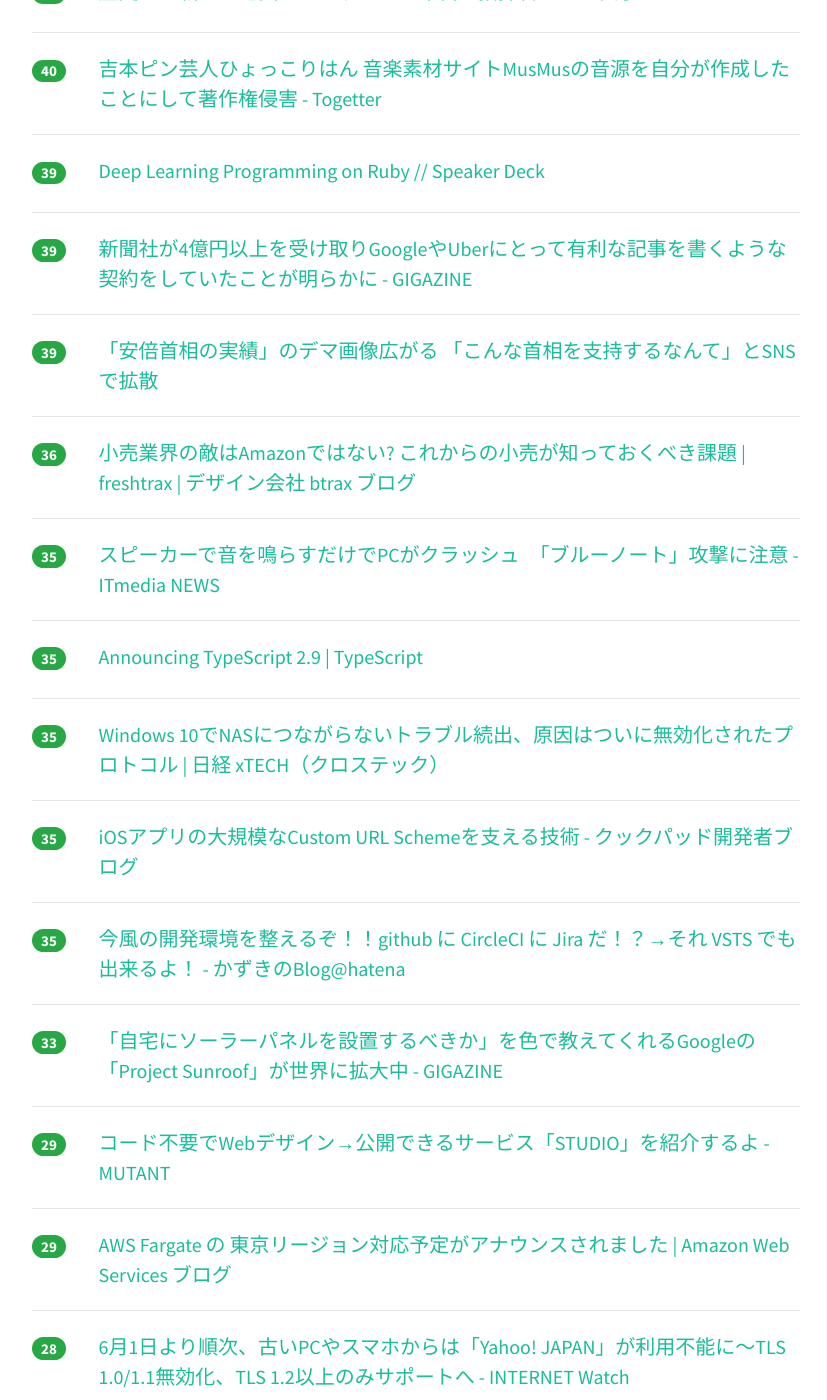
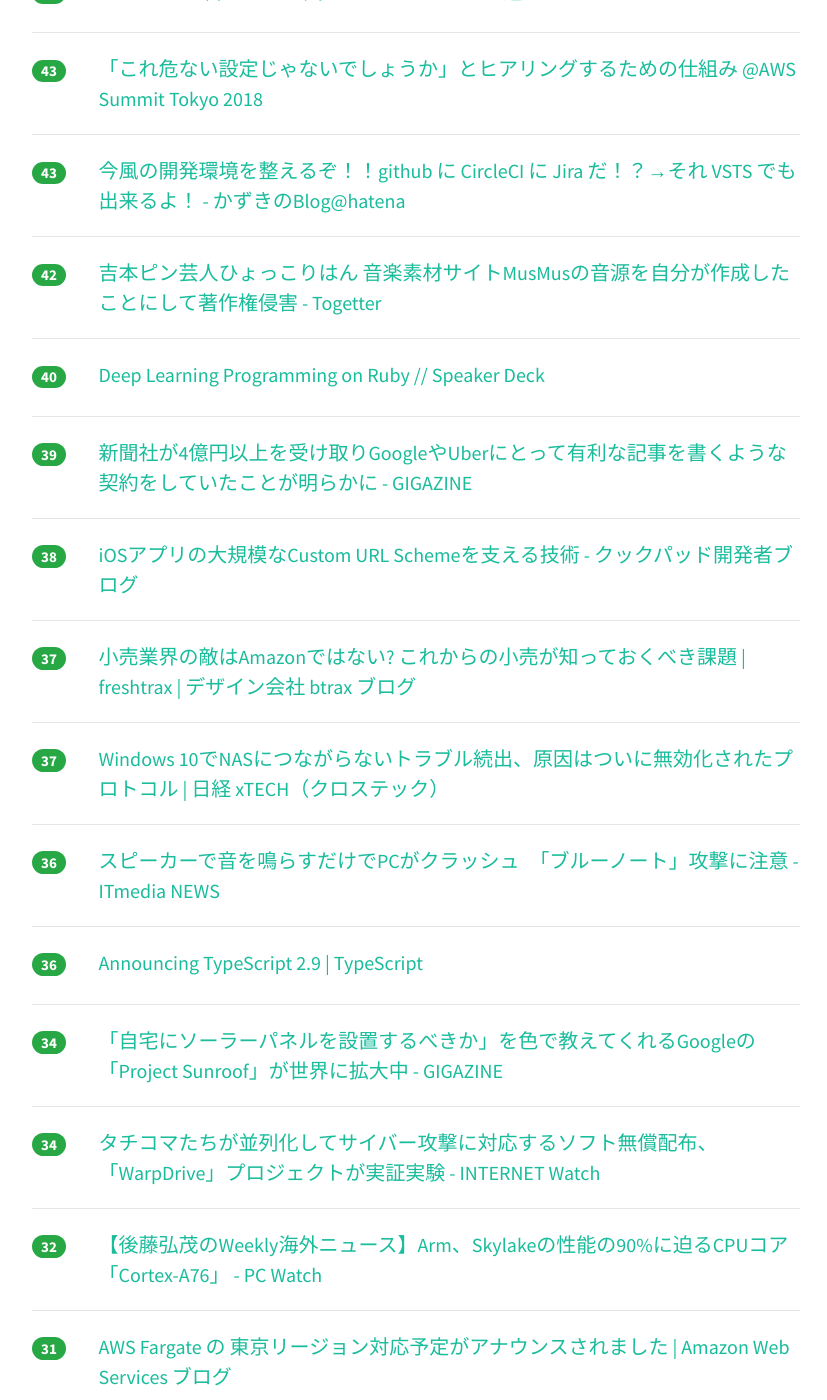
Before and after one commit to yatta47/hatena-matome-site, a Jekyll site: the page built from _posts/2018-06-01-hatena.md, in a window 1280 px wide and 1400 px high, scrolled down 1521 px. Shown: the whole window, without its empty margins (224-1051 px from the left). Built offline with Jekyll 4.4.1, drawn with Linux system fonts in a browser that asks for light colours; nearby versions of some CDN libraries; some of the changed text lies outside the part shown.

Commit message:
Updated 2018-06-01

```diff
--- a/_posts/2018-06-01-hatena.md
+++ b/_posts/2018-06-01-hatena.md
@@ -1,63 +1,73 @@
 ---
 layout: post
 title:  "2018-06-01 はてぶIT"
-date:   2018-06-01 17:00:44
+date:   2018-06-01 18:03:15
 tags: [it-hotentry]
 ---
-52 件のデータあり
+54 件のデータあり
 
 <hr><div class="row">
-<div class="col-1"><span class="badge badge-pill badge-success h2">465</span></div>
+<div class="col-1"><span class="badge badge-pill badge-success h2">477</span></div>
 <div class="col-11"><a href='http://mizchi.hatenablog.com/entry/2018/05/31/233220' target='_blank'>最近のフロントエンドのエディタ事情 - mizchi's blog</a></div>
 </div>
 <hr>
 <div class="row">
-<div class="col-1"><span class="badge badge-pill badge-success h2">299</span></div>
+<div class="col-1"><span class="badge badge-pill badge-success h2">322</span></div>
 <div class="col-11"><a href='http://www.itmedia.co.jp/news/articles/1806/01/news010.html' target='_blank'>“危機意識”で団結したアダルトコミック業界　「読み放題」実現のワケ (1/3) - ITmedia NEWS</a></div>
 </div>
 <hr>
 <div class="row">
-<div class="col-1"><span class="badge badge-pill badge-success h2">196</span></div>
+<div class="col-1"><span class="badge badge-pill badge-success h2">216</span></div>
 <div class="col-11"><a href='https://togetter.com/li/1232781' target='_blank'>ポケモン金銀の開発中ROMが流出し、没ポケモンが大量に発掘される。多数のベイビィポケモンやポンデライオンも？ - Togetter</a></div>
 </div>
 <hr>
 <div class="row">
-<div class="col-1"><span class="badge badge-pill badge-success h2">136</span></div>
+<div class="col-1"><span class="badge badge-pill badge-success h2">158</span></div>
 <div class="col-11"><a href='http://www.itmedia.co.jp/news/articles/1806/01/news080.html' target='_blank'>みずほ銀、9日からシステム移行　「世界最大級のプロジェクト」　ATMやネットバンクに臨時休止日 (1/2) - ITmedia NEWS</a></div>
 </div>
 <hr>
 <div class="row">
-<div class="col-1"><span class="badge badge-pill badge-success h2">93</span></div>
+<div class="col-1"><span class="badge badge-pill badge-success h2">118</span></div>
 <div class="col-11"><a href='http://vexus2.hatenablog.jp/entry/manga-village' target='_blank'>漫画ビレッジっていうWebサービスを作った - PhpStormと僕</a></div>
 </div>
 <hr>
 <div class="row">
-<div class="col-1"><span class="badge badge-pill badge-success h2">76</span></div>
+<div class="col-1"><span class="badge badge-pill badge-success h2">77</span></div>
 <div class="col-11"><a href='https://www.publickey1.jp/blog/18/dramddr4intel_optane_dc_persistent_memory2019.html' target='_blank'>インテル、DRAMと同じDDR4スロットに挿せる不揮発性メモリ「Intel Optane DC persistent memory」サンプル出荷開始、2019年に本格出荷へ － Publickey</a></div>
 </div>
 <hr>
 <div class="row">
-<div class="col-1"><span class="badge badge-pill badge-success h2">69</span></div>
+<div class="col-1"><span class="badge badge-pill badge-success h2">72</span></div>
 <div class="col-11"><a href='http://gihyo.jp/dev/serial/01/continue-power' target='_blank'>継続は力なり―大器晩成エンジニアを目指して：連載｜gihyo.jp … 技術評論社</a></div>
 </div>
 <hr>
 <div class="row">
-<div class="col-1"><span class="badge badge-pill badge-success h2">65</span></div>
+<div class="col-1"><span class="badge badge-pill badge-success h2">69</span></div>
 <div class="col-11"><a href='https://dev.classmethod.jp/cloud/sugano-042-iam-best-practices/' target='_blank'>AWS を安全に使うために（IAM のベストプラクティス） ｜ Developers.IO</a></div>
 </div>
 <hr>
 <div class="row">
-<div class="col-1"><span class="badge badge-pill badge-success h2">52</span></div>
+<div class="col-1"><span class="badge badge-pill badge-success h2">56</span></div>
+<div class="col-11"><a href='https://www.buzzfeed.com/jp/kotahatachi/debunk-jisseki' target='_blank'>「安倍首相の実績」のデマ画像広がる 「こんな首相を支持するなんて」とSNSで拡散</a></div>
+</div>
+<hr>
+<div class="row">
+<div class="col-1"><span class="badge badge-pill badge-success h2">54</span></div>
 <div class="col-11"><a href='https://qiita.com/tsunaki/items/7fba8d2238861c79f409' target='_blank'>[業務で使える！]Kubernetes(Docker)、Ansibleを使った機械学習基盤の構築自動化(ベアメタル)メモ</a></div>
 </div>
 <hr>
 <div class="row">
-<div class="col-1"><span class="badge badge-pill badge-success h2">45</span></div>
+<div class="col-1"><span class="badge badge-pill badge-success h2">52</span></div>
+<div class="col-11"><a href='https://anond.hatelabo.jp/20180601103051' target='_blank'>歴史上の戦いを地図にプロットして年代や指揮官ごとに表示できるやつ</a></div>
+</div>
+<hr>
+<div class="row">
+<div class="col-1"><span class="badge badge-pill badge-success h2">49</span></div>
 <div class="col-11"><a href='https://qiita.com/wadadon/items/8cfd5b05283ccdc0147b' target='_blank'>ディープラーニングでモーガン・フリーマンとココナッツチョコレートを識別してみる</a></div>
 </div>
 <hr>
 <div class="row">
-<div class="col-1"><span class="badge badge-pill badge-success h2">44</span></div>
+<div class="col-1"><span class="badge badge-pill badge-success h2">48</span></div>
 <div class="col-11"><a href='https://qiita.com/c18t/items/f3a911ef01f124071c95' target='_blank'>Dockerfileを書くときに気をつけていること10選</a></div>
 </div>
 <hr>
@@ -67,17 +77,17 @@ tags: [it-hotentry]
 </div>
 <hr>
 <div class="row">
+<div class="col-1"><span class="badge badge-pill badge-success h2">43</span></div>
+<div class="col-11"><a href='http://blog.okazuki.jp/entry/2018/06/01/091226' target='_blank'>今風の開発環境を整えるぞ！！github に CircleCI に Jira だ！？→それ VSTS でも出来るよ！ - かずきのBlog@hatena</a></div>
+</div>
+<hr>
+<div class="row">
 <div class="col-1"><span class="badge badge-pill badge-success h2">42</span></div>
-<div class="col-11"><a href='https://anond.hatelabo.jp/20180601103051' target='_blank'>歴史上の戦いを地図にプロットして年代や指揮官ごとに表示できるやつ</a></div>
+<div class="col-11"><a href='https://togetter.com/li/1232747' target='_blank'>吉本ピン芸人ひょっこりはん 音楽素材サイトMusMusの音源を自分が作成したことにして著作権侵害 - Togetter</a></div>
 </div>
 <hr>
 <div class="row">
 <div class="col-1"><span class="badge badge-pill badge-success h2">40</span></div>
-<div class="col-11"><a href='https://togetter.com/li/1232747' target='_blank'>吉本ピン芸人ひょっこりはん 音楽素材サイトMusMusの音源を自分が作成したことにして著作権侵害 - Togetter</a></div>
-</div>
-<hr>
-<div class="row">
-<div class="col-1"><span class="badge badge-pill badge-success h2">39</span></div>
 <div class="col-11"><a href='https://speakerdeck.com/mrkn/deep-learning-programming-on-ruby' target='_blank'>Deep Learning Programming on Ruby // Speaker Deck</a></div>
 </div>
 <hr>
@@ -87,43 +97,48 @@ tags: [it-hotentry]
 </div>
 <hr>
 <div class="row">
-<div class="col-1"><span class="badge badge-pill badge-success h2">39</span></div>
-<div class="col-11"><a href='https://www.buzzfeed.com/jp/kotahatachi/debunk-jisseki' target='_blank'>「安倍首相の実績」のデマ画像広がる 「こんな首相を支持するなんて」とSNSで拡散</a></div>
+<div class="col-1"><span class="badge badge-pill badge-success h2">38</span></div>
+<div class="col-11"><a href='http://techlife.cookpad.com/entry/2018/06/01/113000' target='_blank'>iOSアプリの大規模なCustom URL Schemeを支える技術 - クックパッド開発者ブログ</a></div>
+</div>
+<hr>
+<div class="row">
+<div class="col-1"><span class="badge badge-pill badge-success h2">37</span></div>
+<div class="col-11"><a href='http://blog.btrax.com/jp/2018/06/01/retail-store-startup/' target='_blank'>小売業界の敵はAmazonではない? これからの小売が知っておくべき課題 | freshtrax | デザイン会社 btrax ブログ</a></div>
+</div>
+<hr>
+<div class="row">
+<div class="col-1"><span class="badge badge-pill badge-success h2">37</span></div>
+<div class="col-11"><a href='http://tech.nikkeibp.co.jp/atcl/nxt/column/18/00001/00552/' target='_blank'>Windows 10でNASにつながらないトラブル続出、原因はついに無効化されたプロトコル | 日経 xTECH（クロステック）</a></div>
 </div>
 <hr>
 <div class="row">
 <div class="col-1"><span class="badge badge-pill badge-success h2">36</span></div>
-<div class="col-11"><a href='http://blog.btrax.com/jp/2018/06/01/retail-store-startup/' target='_blank'>小売業界の敵はAmazonではない? これからの小売が知っておくべき課題 | freshtrax | デザイン会社 btrax ブログ</a></div>
-</div>
-<hr>
-<div class="row">
-<div class="col-1"><span class="badge badge-pill badge-success h2">35</span></div>
 <div class="col-11"><a href='http://www.itmedia.co.jp/news/articles/1805/31/news131.html' target='_blank'>スピーカーで音を鳴らすだけでPCがクラッシュ　「ブルーノート」攻撃に注意 - ITmedia NEWS</a></div>
 </div>
 <hr>
 <div class="row">
-<div class="col-1"><span class="badge badge-pill badge-success h2">35</span></div>
+<div class="col-1"><span class="badge badge-pill badge-success h2">36</span></div>
 <div class="col-11"><a href='https://blogs.msdn.microsoft.com/typescript/2018/05/31/announcing-typescript-2-9/' target='_blank'>Announcing TypeScript 2.9 | TypeScript</a></div>
 </div>
 <hr>
 <div class="row">
-<div class="col-1"><span class="badge badge-pill badge-success h2">35</span></div>
-<div class="col-11"><a href='http://tech.nikkeibp.co.jp/atcl/nxt/column/18/00001/00552/' target='_blank'>Windows 10でNASにつながらないトラブル続出、原因はついに無効化されたプロトコル | 日経 xTECH（クロステック）</a></div>
+<div class="col-1"><span class="badge badge-pill badge-success h2">34</span></div>
+<div class="col-11"><a href='https://gigazine.net/news/20180531-google-launch-solar-power-service/' target='_blank'>「自宅にソーラーパネルを設置するべきか」を色で教えてくれるGoogleの「Project Sunroof」が世界に拡大中 - GIGAZINE</a></div>
 </div>
 <hr>
 <div class="row">
-<div class="col-1"><span class="badge badge-pill badge-success h2">35</span></div>
-<div class="col-11"><a href='http://techlife.cookpad.com/entry/2018/06/01/113000' target='_blank'>iOSアプリの大規模なCustom URL Schemeを支える技術 - クックパッド開発者ブログ</a></div>
+<div class="col-1"><span class="badge badge-pill badge-success h2">34</span></div>
+<div class="col-11"><a href='https://internet.watch.impress.co.jp/docs/news/1125180.html' target='_blank'>タチコマたちが並列化してサイバー攻撃に対応するソフト無償配布、「WarpDrive」プロジェクトが実証実験 - INTERNET Watch</a></div>
 </div>
 <hr>
 <div class="row">
-<div class="col-1"><span class="badge badge-pill badge-success h2">35</span></div>
-<div class="col-11"><a href='http://blog.okazuki.jp/entry/2018/06/01/091226' target='_blank'>今風の開発環境を整えるぞ！！github に CircleCI に Jira だ！？→それ VSTS でも出来るよ！ - かずきのBlog@hatena</a></div>
+<div class="col-1"><span class="badge badge-pill badge-success h2">32</span></div>
+<div class="col-11"><a href='https://pc.watch.impress.co.jp/docs/column/kaigai/1125098.html' target='_blank'>【後藤弘茂のWeekly海外ニュース】Arm、Skylakeの性能の90%に迫るCPUコア「Cortex-A76」 - PC Watch</a></div>
 </div>
 <hr>
 <div class="row">
-<div class="col-1"><span class="badge badge-pill badge-success h2">33</span></div>
-<div class="col-11"><a href='https://gigazine.net/news/20180531-google-launch-solar-power-service/' target='_blank'>「自宅にソーラーパネルを設置するべきか」を色で教えてくれるGoogleの「Project Sunroof」が世界に拡大中 - GIGAZINE</a></div>
+<div class="col-1"><span class="badge badge-pill badge-success h2">31</span></div>
+<div class="col-11"><a href='https://aws.amazon.com/jp/blogs/news/aws-fargate-tokyo-launch/' target='_blank'>AWS Fargate の 東京リージョン対応予定がアナウンスされました | Amazon Web Services ブログ</a></div>
 </div>
 <hr>
 <div class="row">
@@ -133,17 +148,12 @@ tags: [it-hotentry]
 <hr>
 <div class="row">
 <div class="col-1"><span class="badge badge-pill badge-success h2">29</span></div>
-<div class="col-11"><a href='https://aws.amazon.com/jp/blogs/news/aws-fargate-tokyo-launch/' target='_blank'>AWS Fargate の 東京リージョン対応予定がアナウンスされました | Amazon Web Services ブログ</a></div>
+<div class="col-11"><a href='http://tech.nikkeibp.co.jp/atcl/nxt/column/18/00139/052300017/' target='_blank'>CPU性能下げて料金そのまま、AWS仮想マシンの新オプションが歓迎されるわけ | 日経 xTECH（クロステック）</a></div>
 </div>
 <hr>
 <div class="row">
 <div class="col-1"><span class="badge badge-pill badge-success h2">28</span></div>
 <div class="col-11"><a href='https://internet.watch.impress.co.jp/docs/news/1124850.html' target='_blank'>6月1日より順次、古いPCやスマホからは「Yahoo! JAPAN」が利用不能に～TLS 1.0/1.1無効化、TLS 1.2以上のみサポートへ - INTERNET Watch</a></div>
-</div>
-<hr>
-<div class="row">
-<div class="col-1"><span class="badge badge-pill badge-success h2">28</span></div>
-<div class="col-11"><a href='http://tech.nikkeibp.co.jp/atcl/nxt/column/18/00139/052300017/' target='_blank'>CPU性能下げて料金そのまま、AWS仮想マシンの新オプションが歓迎されるわけ | 日経 xTECH（クロステック）</a></div>
 </div>
 <hr>
 <div class="row">
@@ -154,6 +164,11 @@ tags: [it-hotentry]
 <div class="row">
 <div class="col-1"><span class="badge badge-pill badge-success h2">27</span></div>
 <div class="col-11"><a href='https://www.sbbit.jp/article/cont1/34975' target='_blank'>ヤフーがパスワード廃止、人類はパスワードから解放されるか？ SMSワンタイムの利便性とセキュリティ｜ビジネス+IT</a></div>
+</div>
+<hr>
+<div class="row">
+<div class="col-1"><span class="badge badge-pill badge-success h2">27</span></div>
+<div class="col-11"><a href='https://builderscon.io/tokyo/2018/session/0b61823f-0e9e-4d73-84ad-945796a53159' target='_blank'>なぜエンジニアはパフォーマンス計測しないのか - builderscon tokyo 2018</a></div>
 </div>
 <hr>
 <div class="row">
@@ -168,7 +183,7 @@ tags: [it-hotentry]
 <hr>
 <div class="row">
 <div class="col-1"><span class="badge badge-pill badge-success h2">26</span></div>
-<div class="col-11"><a href='https://internet.watch.impress.co.jp/docs/news/1125180.html' target='_blank'>タチコマたちが並列化してサイバー攻撃に対応するソフト無償配布、「WarpDrive」プロジェクトが実証実験 - INTERNET Watch</a></div>
+<div class="col-11"><a href='https://tevere.cc/' target='_blank'>Tevere war map</a></div>
 </div>
 <hr>
 <div class="row">
@@ -197,16 +212,6 @@ tags: [it-hotentry]
 </div>
 <hr>
 <div class="row">
-<div class="col-1"><span class="badge badge-pill badge-success h2">23</span></div>
-<div class="col-11"><a href='https://tevere.cc/' target='_blank'>Tevere war map</a></div>
-</div>
-<hr>
-<div class="row">
-<div class="col-1"><span class="badge badge-pill badge-success h2">22</span></div>
-<div class="col-11"><a href='https://pc.watch.impress.co.jp/docs/column/kaigai/1125098.html' target='_blank'>【後藤弘茂のWeekly海外ニュース】Arm、Skylakeの性能の90%に迫るCPUコア「Cortex-A76」 - PC Watch</a></div>
-</div>
-<hr>
-<div class="row">
 <div class="col-1"><span class="badge badge-pill badge-success h2">21</span></div>
 <div class="col-11"><a href='https://av.watch.impress.co.jp/docs/news/1124942.html' target='_blank'>ソニーとタクシー7社、「みんなのタクシー」設立。配車にソニーのAI技術 - AV Watch</a></div>
 </div>
@@ -217,13 +222,18 @@ tags: [it-hotentry]
 </div>
 <hr>
 <div class="row">
-<div class="col-1"><span class="badge badge-pill badge-success h2">19</span></div>
+<div class="col-1"><span class="badge badge-pill badge-success h2">20</span></div>
 <div class="col-11"><a href='https://togetter.com/li/1232608' target='_blank'>「TwitterやInstagramでの広告で、1度タップしてホームボタンに触れるだけで指紋認証で購入完了となり¥5,500で買わされる非常に悪質なアプリ広告がある」 - Togetter</a></div>
 </div>
 <hr>
 <div class="row">
-<div class="col-1"><span class="badge badge-pill badge-success h2">19</span></div>
-<div class="col-11"><a href='http://www.atmarkit.co.jp/ait/articles/1806/01/news054.html' target='_blank'>音がHDDを損傷させる――PCをクラッシュさせる音響攻撃の危険をセキュリティ研究者が警告：過去には音波で大きな障害が起きたことも - ＠IT</a></div>
+<div class="col-1"><span class="badge badge-pill badge-success h2">20</span></div>
+<div class="col-11"><a href='https://av.watch.impress.co.jp/docs/series/rt/1124557.html' target='_blank'>【西田宗千佳のRandomTracking】「PSNユーザーこそがPlayStationだ」。PS4の“次”とVitaの“後”をSIE小寺社長に聞く - AV Watch</a></div>
+</div>
+<hr>
+<div class="row">
+<div class="col-1"><span class="badge badge-pill badge-success h2">20</span></div>
+<div class="col-11"><a href='https://pc.watch.impress.co.jp/docs/column/config/1125068.html' target='_blank'>【山田祥平のRe:config.sys】モバイラーの荷物はなぜこれほど多いのか - PC Watch</a></div>
 </div>
 <hr>
 <div class="row">
@@ -233,12 +243,7 @@ tags: [it-hotentry]
 <hr>
 <div class="row">
 <div class="col-1"><span class="badge badge-pill badge-success h2">18</span></div>
-<div class="col-11"><a href='https://pc.watch.impress.co.jp/docs/column/config/1125068.html' target='_blank'>【山田祥平のRe:config.sys】モバイラーの荷物はなぜこれほど多いのか - PC Watch</a></div>
-</div>
-<hr>
-<div class="row">
-<div class="col-1"><span class="badge badge-pill badge-success h2">17</span></div>
-<div class="col-11"><a href='https://av.watch.impress.co.jp/docs/series/rt/1124557.html' target='_blank'>【西田宗千佳のRandomTracking】「PSNユーザーこそがPlayStationだ」。PS4の“次”とVitaの“後”をSIE小寺社長に聞く - AV Watch</a></div>
+<div class="col-11"><a href='http://www.atmarkit.co.jp/ait/articles/1806/01/news054.html' target='_blank'>音がHDDを損傷させる――PCをクラッシュさせる音響攻撃の危険をセキュリティ研究者が警告：過去には音波で大きな障害が起きたことも - ＠IT</a></div>
 </div>
 <hr>
 <div class="row">
@@ -253,6 +258,11 @@ tags: [it-hotentry]
 <hr>
 <div class="row">
 <div class="col-1"><span class="badge badge-pill badge-success h2">14</span></div>
+<div class="col-11"><a href='http://developer.hatenastaff.com/entry/2018/06/01/163229' target='_blank'>ペパボ・はてな技術大会 #4 〜DevOps〜@京都を開催します - Hatena Developer Blog</a></div>
+</div>
+<hr>
+<div class="row">
+<div class="col-1"><span class="badge badge-pill badge-success h2">13</span></div>
 <div class="col-11"><a href='http://twitter.com/debustreamppp/status/1002103139850379264' target='_blank'>ギロスさんのツイート: "youtubeで削除されたヘイト動画をニコニコ動画はよろこんで配信し続けてるんだよな～ この事件受けてニコ動がどんな対応するのか楽しみ。無視を決め込むか、ヘイ</a></div>
 </div>
 <hr>
@@ -262,7 +272,7 @@ tags: [it-hotentry]
 </div>
 <hr>
 <div class="row">
-<div class="col-1"><span class="badge badge-pill badge-success h2">8</span></div>
+<div class="col-1"><span class="badge badge-pill badge-success h2">9</span></div>
 <div class="col-11"><a href='http://youngjump.jp/info/bazue/' target='_blank'>SNSで使える!!　『スナックバス江』公式画像集!!!!! - 週刊ヤングジャンプ公式サイト</a></div>
 </div>
 <hr>
```
